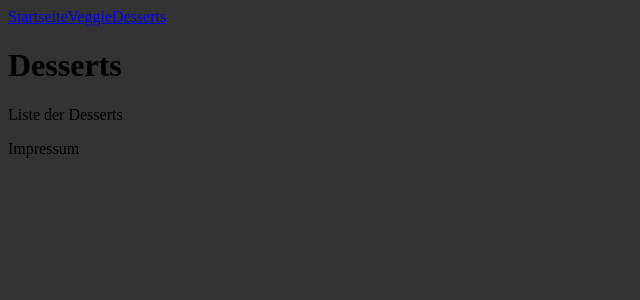
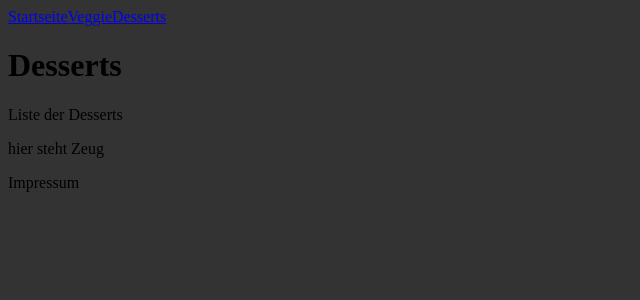
Before and after one commit to AndreasSchmidt87/recipes-app, a Next.js app: page /Dessert in a window 1280 px wide. Shown: the top 300 px of the page, without its empty margins (0-640 px from the left). Built offline with nearby package versions, Linux system fonts and the light colour scheme.

Commit message:
updated links

```diff
--- a/pages/Dessert.js
+++ b/pages/Dessert.js
@@ -3,6 +3,7 @@ export default function Dessert() {
         <>
         <h1>Desserts</h1>
         <p>Liste der Desserts</p>
+        <p>hier steht Zeug</p>
         </>
     )
 }
```
